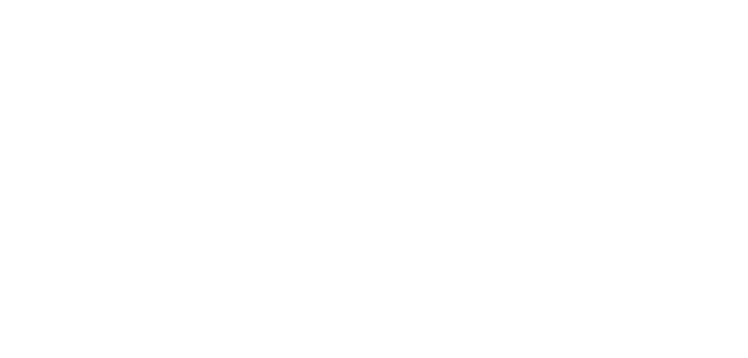
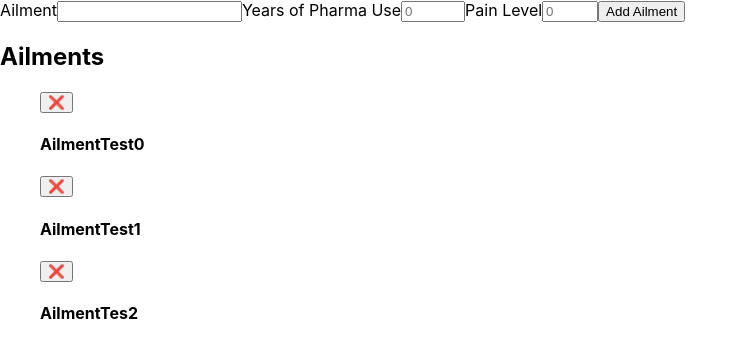
Before and after one commit to build-week-med-cabinet-2/frontend, a React (Create React App) app: page /intake/ailments in a window 1280 px wide. Shown: the top 358 px of the page, without its empty margins (0-748 px from the left). Built offline with nearby package versions, Linux system fonts and the light colour scheme; sample sign-in values are in the browser's storage.

Commit message:
ailment list displaying ailments from redux store

```diff
--- /dev/null
+++ b/src/components/Intake/Ailment.js
@@ -0,0 +1,12 @@
+import React from "react";
+
+export const Ailment = props => {
+  const { ailment } = props;
+
+  return (
+    <>
+      <button>❌</button>
+      <h4>{ailment.name}</h4>
+    </>
+  );
+};
--- a/src/components/Intake/AilmentForm.js
+++ b/src/components/Intake/AilmentForm.js
@@ -1,10 +1,13 @@
 import React, { useState } from "react";
+import { useDispatch } from "react-redux";
+import { addAilment } from "../../store/actions";
 
 export const AilmentForm = () => {
+  const dispatch = useDispatch();
   const initialValues = {
     ailment: "",
-    yearsUse: null,
-    painLevel: null
+    yearsUse: "",
+    painLevel: ""
   };
 
   const [ailmentValues, setAilmentValues] = useState(initialValues);
@@ -44,6 +47,9 @@
             onChange={handleChange}
             value={ailmentValues.painLevel}
           />
+          <button onClick={() => dispatch(addAilment(ailmentValues))}>
+            Add Ailment
+          </button>
         </form>
       </div>
     </>
--- /dev/null
+++ b/src/components/Intake/AilmentList.js
@@ -0,0 +1,22 @@
+import React from "react";
+import { useSelector } from "react-redux";
+import { Ailment } from "./Ailment";
+
+export const AilmentList = () => {
+  const ailments = useSelector(state => state.ailments.ailments);
+
+  return (
+    <>
+      <h2>Ailments</h2>
+      {ailments.length ? (
+        <ol type="1">
+          {ailments.map(item => (
+            <Ailment key={item.id} ailment={item} />
+          ))}
+        </ol>
+      ) : (
+        <p>Please Fill out form to add 1 ailment to continue</p>
+      )}
+    </>
+  );
+};
--- /dev/null
+++ b/src/components/Intake/Ailments.js
@@ -0,0 +1,11 @@
+import React from "react";
+import { AilmentForm } from "./AilmentForm";
+import { AilmentList } from "./AilmentList";
+export const Ailments = () => {
+  return (
+    <>
+      <AilmentForm />
+      <AilmentList />
+    </>
+  );
+};
--- a/src/routes/Routes.js
+++ b/src/routes/Routes.js
@@ -5,6 +5,7 @@
 import Register from "../components/Register";
 import HelloWorld from "../components/HelloWorld";
 import StrainForm from "../components/StrainForm";
+import { Ailments } from "../components/Intake/Ailments";
 
 const Routes = () => {
   return (
@@ -13,7 +14,7 @@
       <Route path="/signup" exact component={Register} />
       <PrivateRoute path="/helloworld" exact component={HelloWorld} />
       <PrivateRoute path="/strainform" exact component={StrainForm} />
-
+      <PrivateRoute path="/intake/ailments" exact component={Ailments} />
     </>
   );
 };
--- /dev/null
+++ b/src/store/actions/actionTypes.js
@@ -0,0 +1,3 @@
+//Ailment Action Types
+export const ADD_AILMENT = "ADD_AILMENT";
+export const REMOVE_AILMENT = "REMOVE_AILMENT";
--- /dev/null
+++ b/src/store/actions/actions.js
@@ -0,0 +1,9 @@
+import * as Types from "./actionTypes";
+
+export const addAilment = ailment => {
+  return { type: Types.ADD_AILMENT, payload: ailment };
+};
+
+export const removeAilment = ailment => {
+  return { type: Types.REMOVE_AILMENT, payload: ailment };
+};
--- a/src/store/actions/index.js
+++ b/src/store/actions/index.js
@@ -1 +1,3 @@
 // action types and actions will be exported from here
+export * from "./actionTypes";
+export * from "./actions";
--- /dev/null
+++ b/src/store/reducers/ailmentReducer.js
@@ -0,0 +1,18 @@
+import * as Types from "../actions";
+
+const initialState = {
+  ailments: [
+    { id: 0, name: "AilmentTest0", yearsUse: 1, painLevel: 1 },
+    { id: 1, name: "AilmentTest1", yearsUse: 1, painLevel: 1 },
+    { id: 2, name: "AilmentTes2", yearsUse: 2, painLevel: 2 }
+  ]
+};
+
+export const ailmentReducer = (state = initialState, action) => {
+  switch (action.type) {
+    case Types.ADD_AILMENT:
+      console.log("hello!");
+    default:
+      return state;
+  }
+};
--- a/src/store/reducers/index.js
+++ b/src/store/reducers/index.js
@@ -1,7 +1,9 @@
 import { combineReducers } from "redux";
 
 import { strainReducer as strains } from "./strainReducer";
+import { ailmentReducer as ailments } from "./ailmentReducer";
 
 export default combineReducers({
-  strains
+  strains,
+  ailments
 });
```
